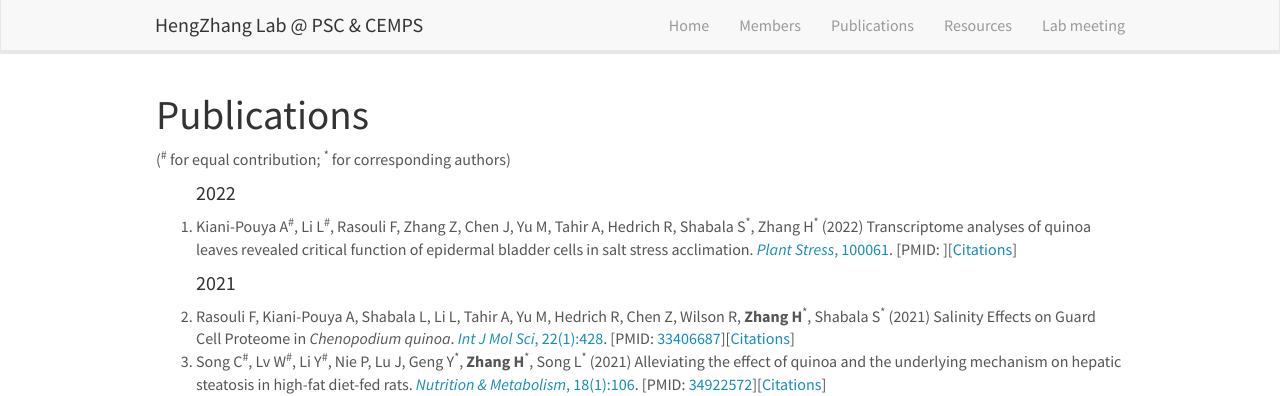
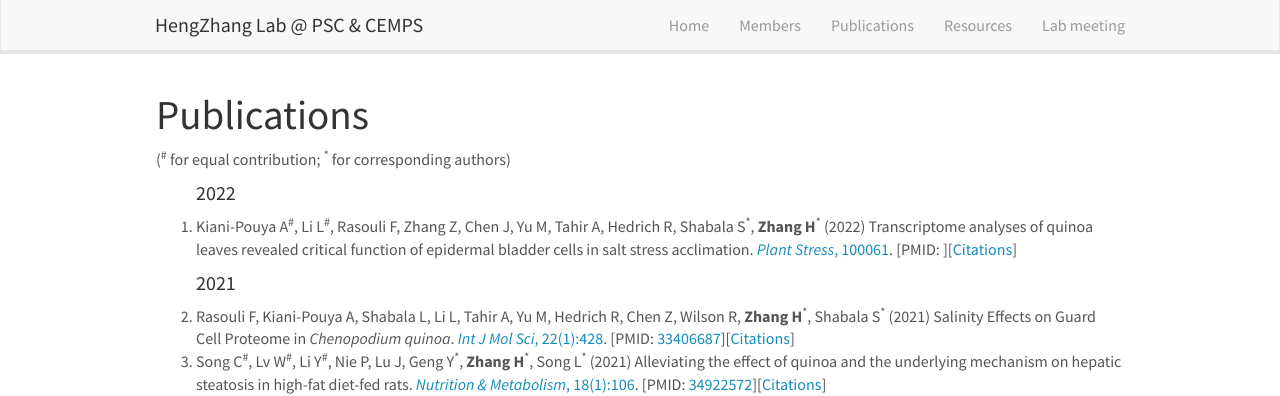
Before and after one commit to hengzhanglab/hengzhanglab.github.io, a Jekyll site: the page built from _pages/publications.md, in a window 1280 px wide and 900 px high. Shown: the top 396 px of the window. Built offline with Jekyll 4.4.1, drawn with Linux system fonts in a browser that asks for light colours; nearby versions of some CDN libraries.

```diff
--- a/_data/publications.yml
+++ b/_data/publications.yml
@@ -2,11 +2,12 @@
   year: 2022
 
 - title: Transcriptome analyses of quinoa leaves revealed critical function of epidermal bladder cells in salt stress acclimation
-  authors: Kiani-Pouya A<sup>#</sup>, Li L<sup>#</sup>, Rasouli F, Zhang Z, Chen J, Yu M, Tahir A, Hedrich R, Shabala S<sup>*</sup>, Zhang H<sup>*</sup>
+  authors: Kiani-Pouya A<sup>#</sup>, Li L<sup>#</sup>, Rasouli F, Zhang Z, Chen J, Yu M, Tahir A, Hedrich R, Shabala S<sup>*</sup>, <b>Zhang H</b><sup>*</sup>
   year: 2022
   journal: Plant Stress
   display: 100061
   doi: 10.1016/j.stress.2022.100061
+  pmid:
 
 - title: year
   year: 2021
```
